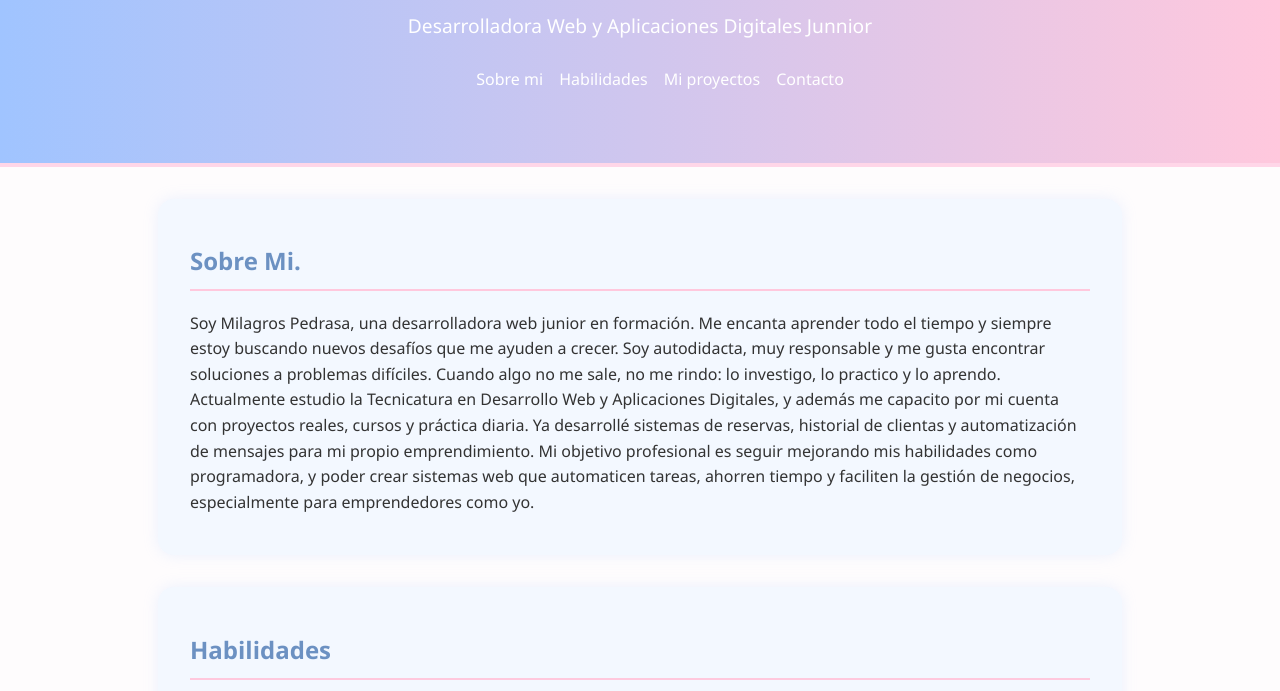
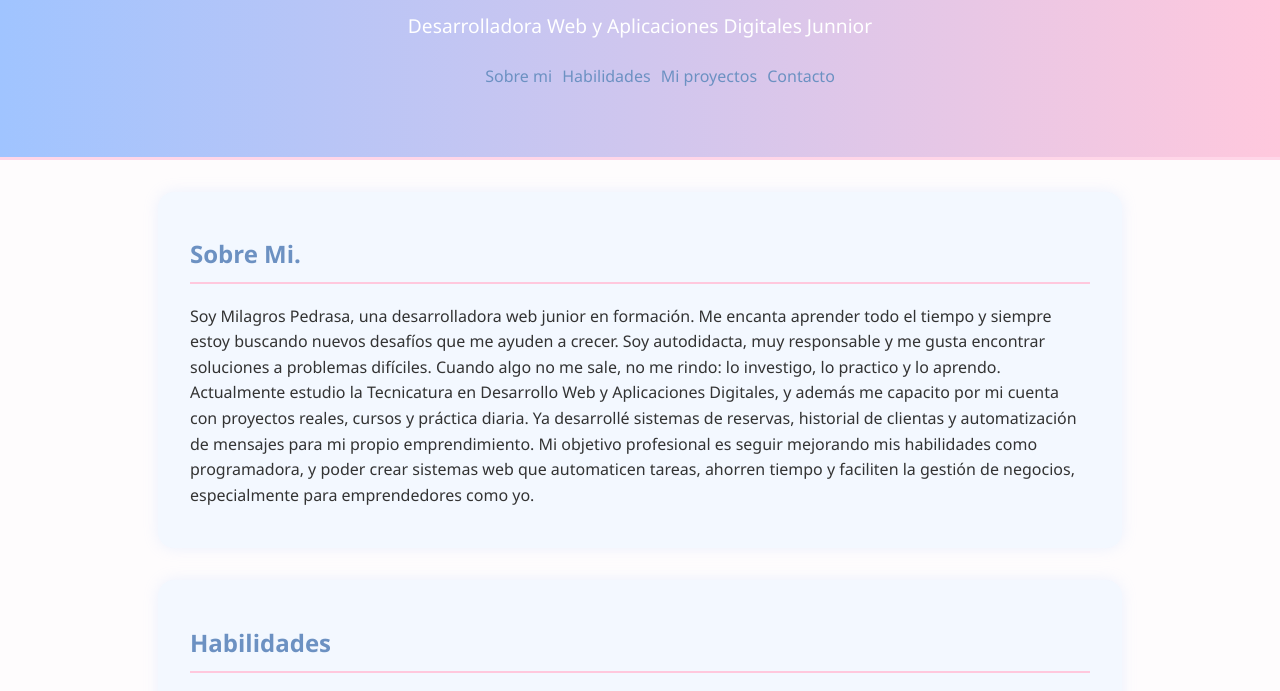
Before and after one commit to milagrosbelen/mi_portafolio, a plain HTML site: page index.html in a window 1280 px wide. Shown: the part 109-800 px from the top of the page. Drawn offline with Linux system fonts and the light colour scheme.

Commit message:
cambios del enlace con css

```diff
--- a/index.css
+++ b/index.css
@@ -1,4 +1,3 @@
-/* 🌸 Estilo suave en azul claro y rosa para el portafolio de Milagros */
 
 body {
   margin: 0;
@@ -13,7 +12,7 @@ header {
   color: #fff;
   text-align: center;
   padding: 3rem 1rem;
-  border-bottom: 4px solid #ffd6e8;
+  border-bottom: 3px solid #ffd6e8;
 }
 
 header h1 {
@@ -35,6 +34,7 @@ header p {
   display: inline-block;
   padding: 6px;
   cursor: pointer;
+  color: #6c91c2;
 }
  li:hover{
     color: #7c6fa5;
@@ -98,3 +98,21 @@ footer {
     font-size: 0.9rem;
   }
 }
+.nav{
+  display: inline;
+  width: auto;
+}
+ul{
+  left: 5px;
+}
+ li{
+  display: inline-block;
+  padding: 3px;
+  cursor: pointer;
+  color: #6c91c2;
+
+}
+ li:hover{
+    color: #7c6fa5;
+    cursor: pointer;
+}
```
